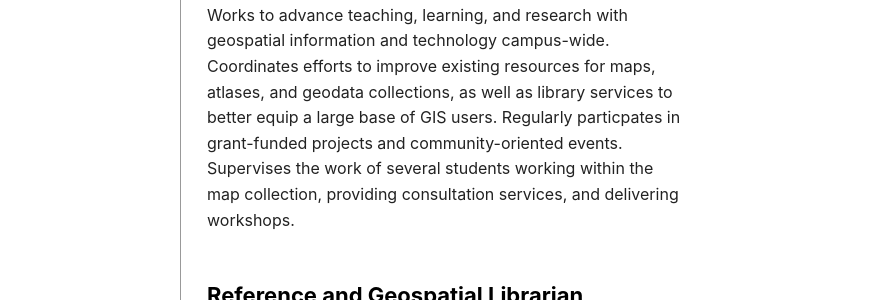
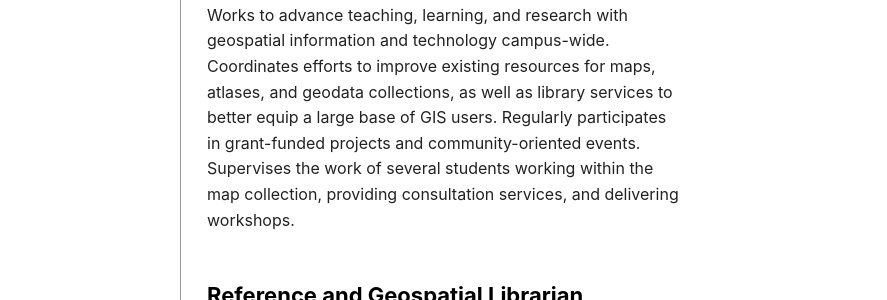
Before and after one commit to evanthornberry/evanthornberry.github.io, a Jekyll site: the page built from cv.html, in a window 1280 px wide and 1400 px high, scrolled down 251 px. Shown: the part 255-555 px from the top of the window, without its empty margins (72-959 px from the left). Built offline with Jekyll 4.4.1, drawn with Linux system fonts in a browser that asks for light colours; nearby versions of some CDN libraries; some of the changed text lies outside the part shown.

Commit message:
fixed speling errors

```diff
--- a/cv.html
+++ b/cv.html
@@ -35,7 +35,7 @@ aside:
           <p class="location">Vancouver, British Columbia</p>
           <p class="dates">2017 – present</p>
           <p class="description">
-            Works to advance teaching, learning, and research with geospatial information and technology campus-wide. Coordinates efforts to improve existing resources for maps, atlases, and geodata collections, as well as library services to better equip a large base of GIS users. Regularly particpates in grant-funded projects and community-oriented events. Supervises the work of several students working within the map collection, providing consultation services, and delivering workshops.
+            Works to advance teaching, learning, and research with geospatial information and technology campus-wide. Coordinates efforts to improve existing resources for maps, atlases, and geodata collections, as well as library services to better equip a large base of GIS users. Regularly participates in grant-funded projects and community-oriented events. Supervises the work of several students working within the map collection, providing consultation services, and delivering workshops.
           </p>
 
           <br />
@@ -63,7 +63,7 @@ aside:
           <p class="location">Bellingham, Washington</p>
           <p class="dates">2008 – 2010</p>
           <p class="description">
-            Oversaw a collection of approximately 250,000 maps, 1200 atlases, and 32,000 aerial photographs in a busy academic setting. Managed the work of several student employees and volunteers. Carried out large format printing and scanning services. Maintained small GIS computer lab and suite of software.
+            Oversaw a collection of approximately 250,000 maps, 1200 atlases, and 32,000 aerial photographs in a busy academic setting. Managed the work of several student employees and volunteers. Carried out large format printing and scanning services. Maintained a small GIS computer lab and suite of software.
           </p>
           <br />
 
```
Also changed, not shown: other parts of cv.html (+3 -3 lines), _layouts/portfolio.html (+4 -4 lines).
